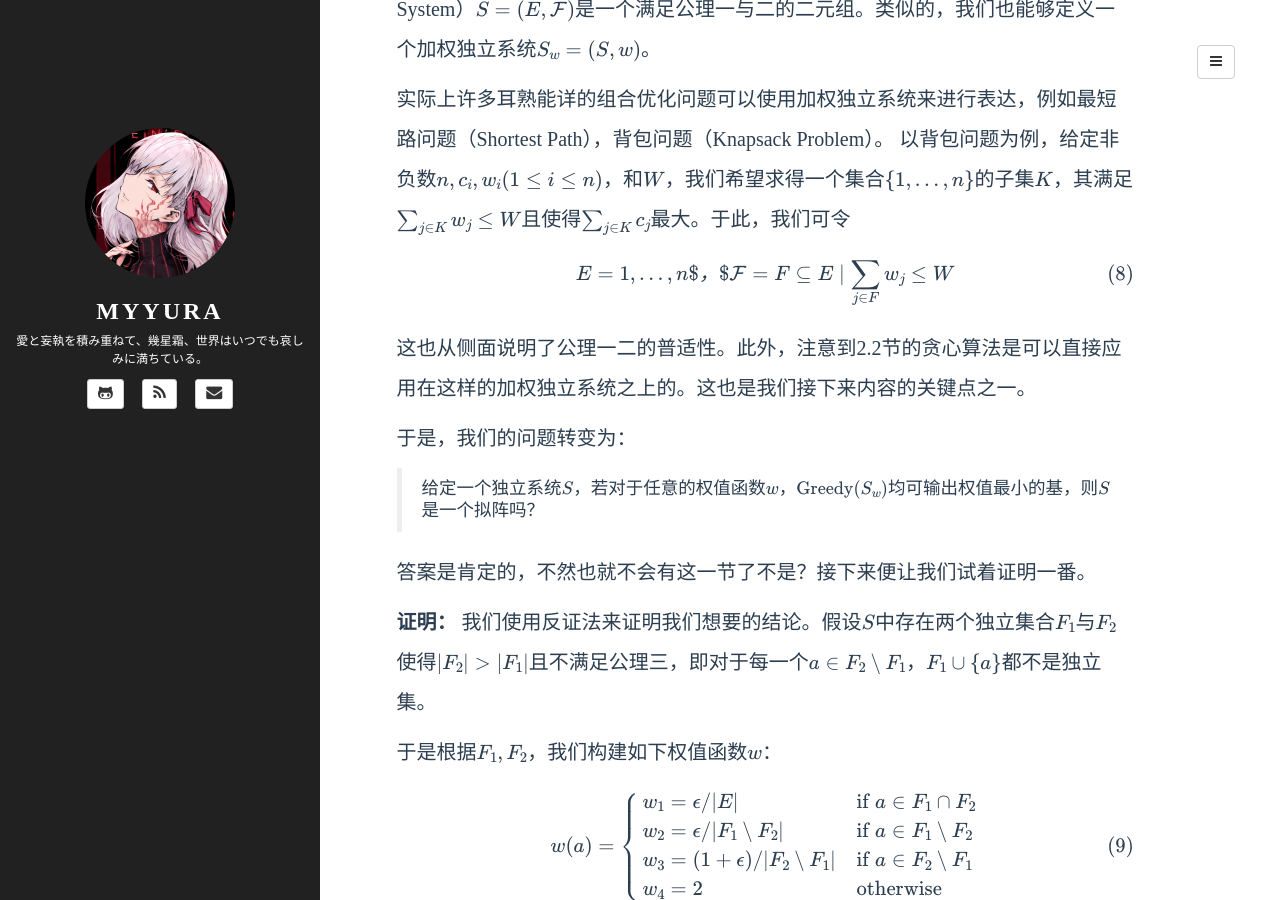
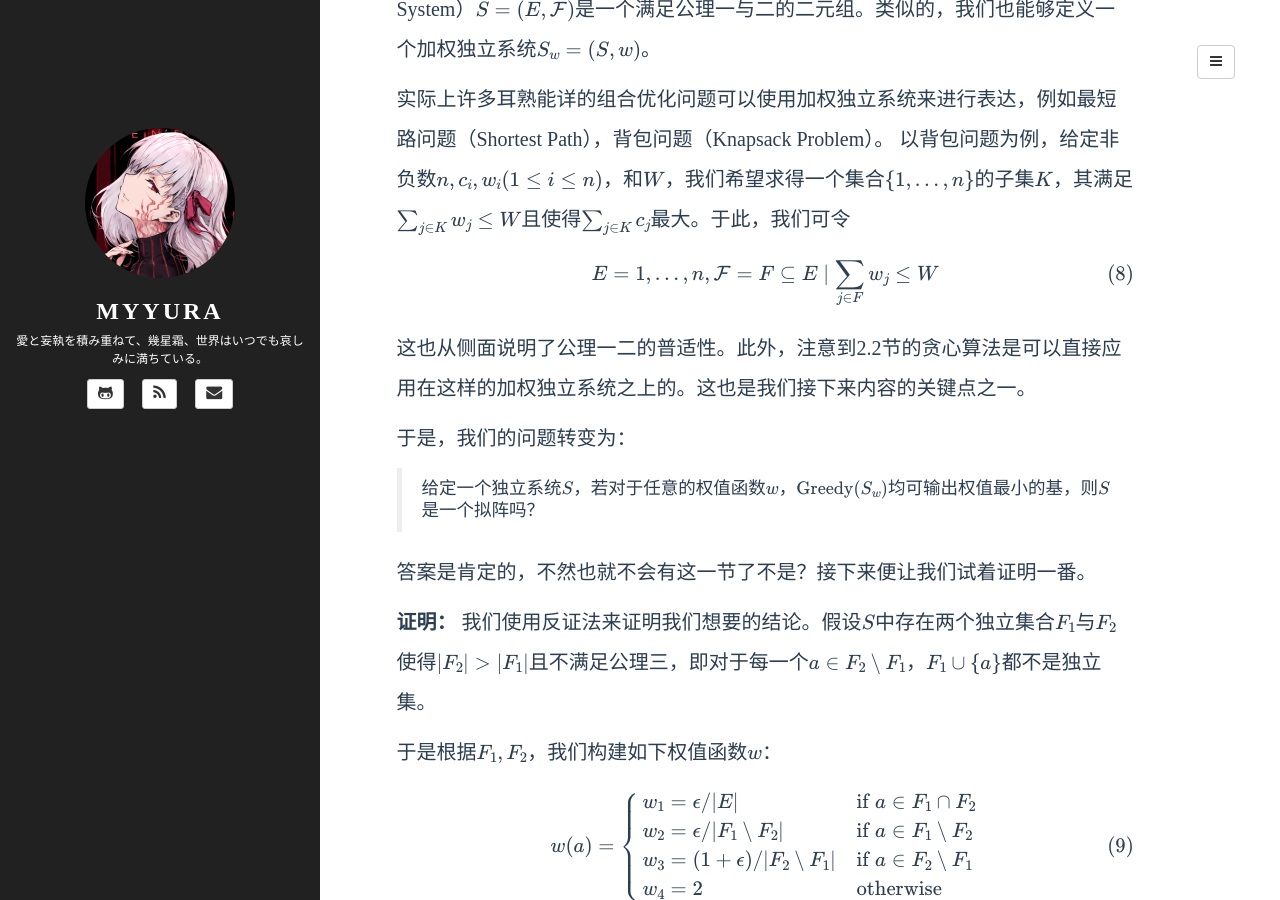
Before and after one commit to Myyura/myyura.github.io, a Jekyll site: the page built from _posts/math_algorithm/2019-7-15-greed_algorithm_matroid.md, in a window 1280 px wide and 900 px high, scrolled down 5296 px. Built offline with Jekyll 4.4.1, drawn with Linux system fonts in a browser that asks for light colours; formulas are drawn with MathJax 3; a script that is not in the unit is left out; comment, search, counter and statistics services are not loaded.

Commit message:
fix some typos

```diff
--- a/_posts/math_algorithm/2019-7-15-greed_algorithm_matroid.md
+++ b/_posts/math_algorithm/2019-7-15-greed_algorithm_matroid.md
@@ -151,7 +151,7 @@ $$
 以背包问题为例，给定非负数$n, c_i, w_i (1 \le i \le n)$，和$W$，我们希望求得一个集合$\\{1, \ldots, n\\}$的子集$K$，其满足$\sum_{j \in K} w_j \le W$且使得$\sum_{j \in K} c_j$最大。于此，我们可令
 
 $$
-E = \\{1, \ldots, n\\}$，$\mathcal{F} = \\{F \subseteq E \mid \sum_{j \in F} w_j \le W\\}
+E = \\{1, \ldots, n\\}, \mathcal{F} = \\{F \subseteq E \mid \sum_{j \in F} w_j \le W\\}
 $$
 
 这也从侧面说明了公理一二的普适性。此外，注意到2.2节的贪心算法是可以直接应用在这样的加权独立系统之上的。这也是我们接下来内容的关键点之一。
```
